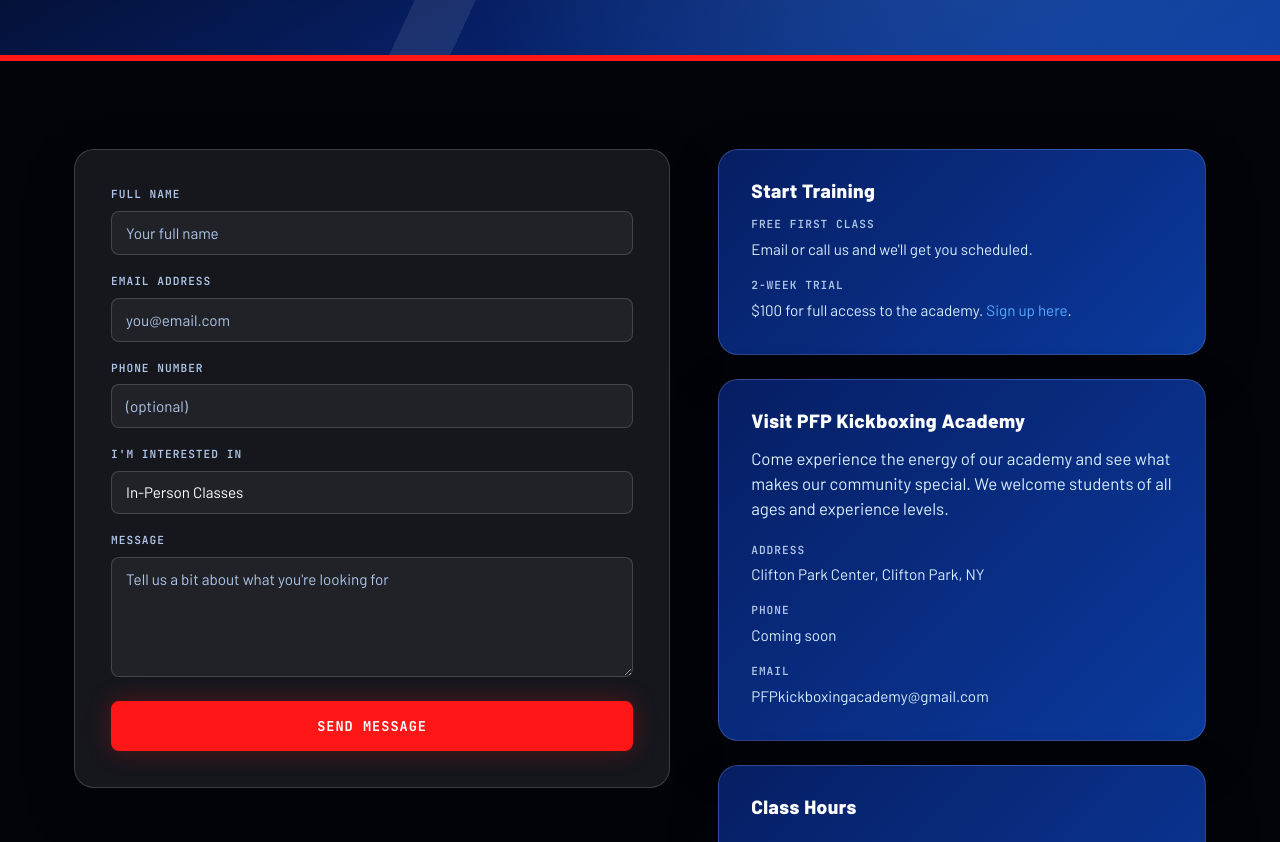
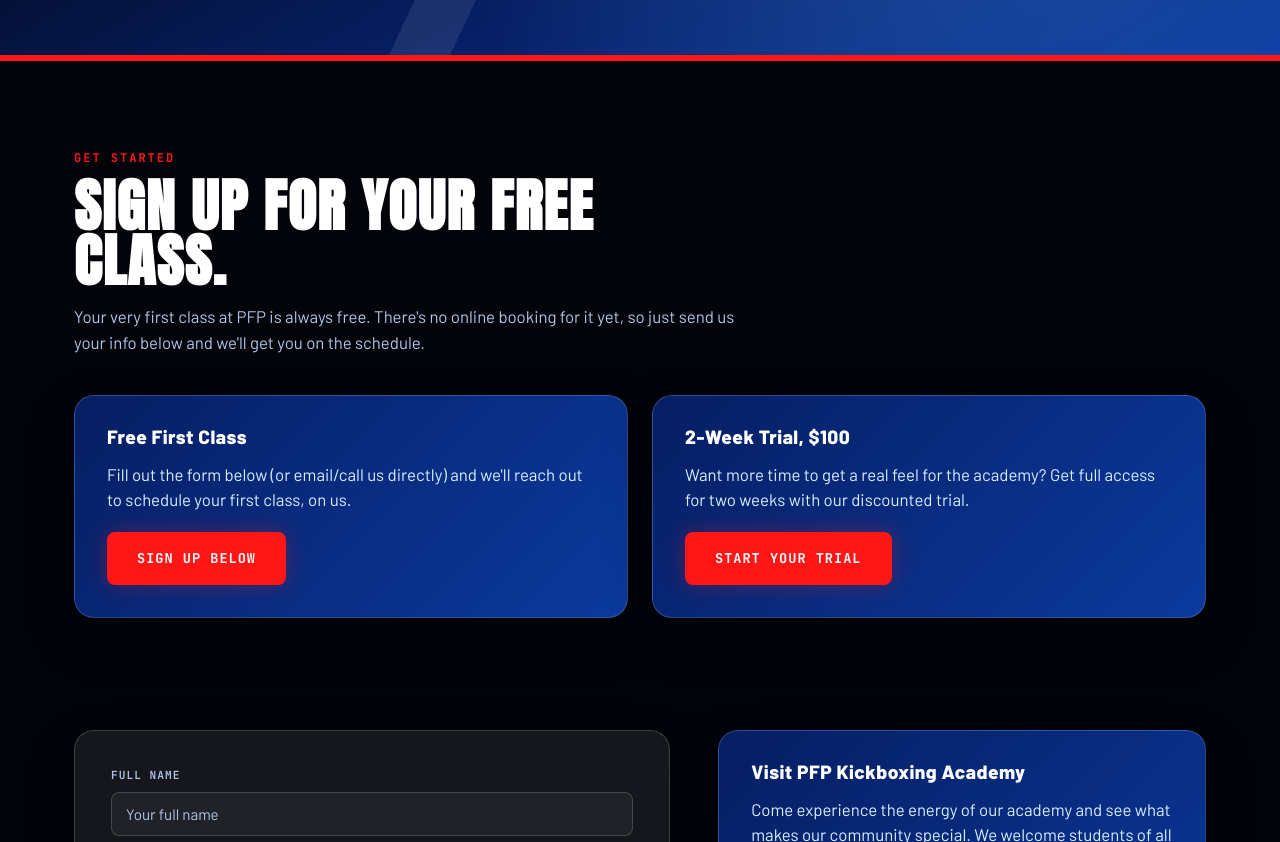
Before and after one commit to pfpkickboxingacademy-cmd/pfp-kickboxing-academy, a plain HTML site: page contact.html in a window 1280 px wide. Shown: the part 407-1249 px from the top of the page. Drawn offline with Linux system fonts and the light colour scheme.

Commit message:
Nav Free Class button now links to a dedicated signup section on the contact page instead of opening email directly

```diff
--- a/contact.html
+++ b/contact.html
@@ -157,6 +157,8 @@
   .field select{appearance:none;}
   .form-status{font-family:'JetBrains Mono',monospace;font-size:0.75rem;color:var(--blue);display:none;}
 
+  .signup-grid{display:grid;grid-template-columns:repeat(2,1fr);gap:24px;}
+
   .info-card{
     background:linear-gradient(135deg,var(--navy),var(--navy-2));border:1px solid var(--line);border-radius:20px;padding:32px;margin-bottom:24px;
     box-shadow:0 20px 50px rgba(0,0,0,.25);
@@ -216,7 +218,7 @@
   @media (max-width:900px){
     .nav-links,.nav-actions .btn-ghost{display:none;}
     .hamburger{display:flex;}
-    .hero h1{font-size:2rem;}
+    .signup-grid{grid-template-columns:1fr;}
     .contact-grid{grid-template-columns:1fr;}
     .footer-grid{grid-template-columns:1fr;}
   }
@@ -235,7 +237,7 @@
       <a href="contact.html" class="active">Contact</a>
     </nav>
     <div class="nav-actions">
-      <a href="mailto:PFPkickboxingacademy@gmail.com" class="btn btn-primary">Free Class</a>
+      <a href="#free-class" class="btn btn-primary">Free Class</a>
       <button class="hamburger" aria-label="Menu" onclick="document.querySelector('.mobile-menu').classList.toggle('open')">
         <span></span><span></span><span></span>
       </button>
@@ -247,7 +249,7 @@
     <a href="online-training.html">Online Training</a>
     <a href="shop.html">Shop</a>
     <a href="contact.html">Contact</a>
-    <a href="mailto:PFPkickboxingacademy@gmail.com">Free Class</a>
+    <a href="#free-class">Free Class</a>
   </div>
 </header>
 
@@ -257,6 +259,28 @@
       <span class="eyebrow">Contact Us</span>
       <h1>We'd love to hear from you.</h1>
       <p>Whether you're interested in enrolling in classes, learning more about our online training program, or have questions about apparel, we're here to help. Reach out to our team and we'll get back to you as soon as possible.</p>
+    </div>
+  </div>
+</section>
+
+<section class="section" id="free-class" style="padding-bottom:0;">
+  <div class="wrap">
+    <div class="section-head">
+      <span class="eyebrow">Get Started</span>
+      <h2>Sign up for your free class.</h2>
+      <p>Your very first class at PFP is always free. There's no online booking for it yet, so just send us your info below and we'll get you on the schedule.</p>
+    </div>
+    <div class="signup-grid">
+      <div class="info-card">
+        <h3>Free First Class</h3>
+        <p class="body-copy" style="margin-bottom:20px;">Fill out the form below (or email/call us directly) and we'll reach out to schedule your first class, on us.</p>
+        <a href="#contact-form" class="btn btn-primary">Sign Up Below</a>
+      </div>
+      <div class="info-card">
+        <h3>2-Week Trial, $100</h3>
+        <p class="body-copy" style="margin-bottom:20px;">Want more time to get a real feel for the academy? Get full access for two weeks with our discounted trial.</p>
+        <a href="https://sparkpages.io/cart/2/?i=_BbGb&amp;c=&amp;ocu=" target="_blank" rel="noopener" class="btn btn-primary">Start Your Trial</a>
+      </div>
     </div>
   </div>
 </section>
@@ -300,18 +324,6 @@
       </form>
 
       <div>
-        <div class="info-card">
-          <h3>Start Training</h3>
-          <div class="info-row">
-            <span class="label">Free First Class</span>
-            <span class="value">Email or call us and we'll get you scheduled.</span>
-          </div>
-          <div class="info-row">
-            <span class="label">2-Week Trial</span>
-            <span class="value">$100 for full access to the academy. <a href="https://sparkpages.io/cart/2/?i=_BbGb&amp;c=&amp;ocu=" target="_blank" rel="noopener" style="color:var(--blue);">Sign up here</a>.</span>
-          </div>
-        </div>
-
         <div class="info-card">
           <h3>Visit PFP Kickboxing Academy</h3>
           <p class="body-copy" style="margin-bottom:20px;">Come experience the energy of our academy and see what makes our community special. We welcome students of all ages and experience levels.</p>
```
Also changed, not shown: about.html (+2 -2 lines), index.html (+2 -2 lines), online-training.html (+2 -2 lines), shop.html (+2 -2 lines).
